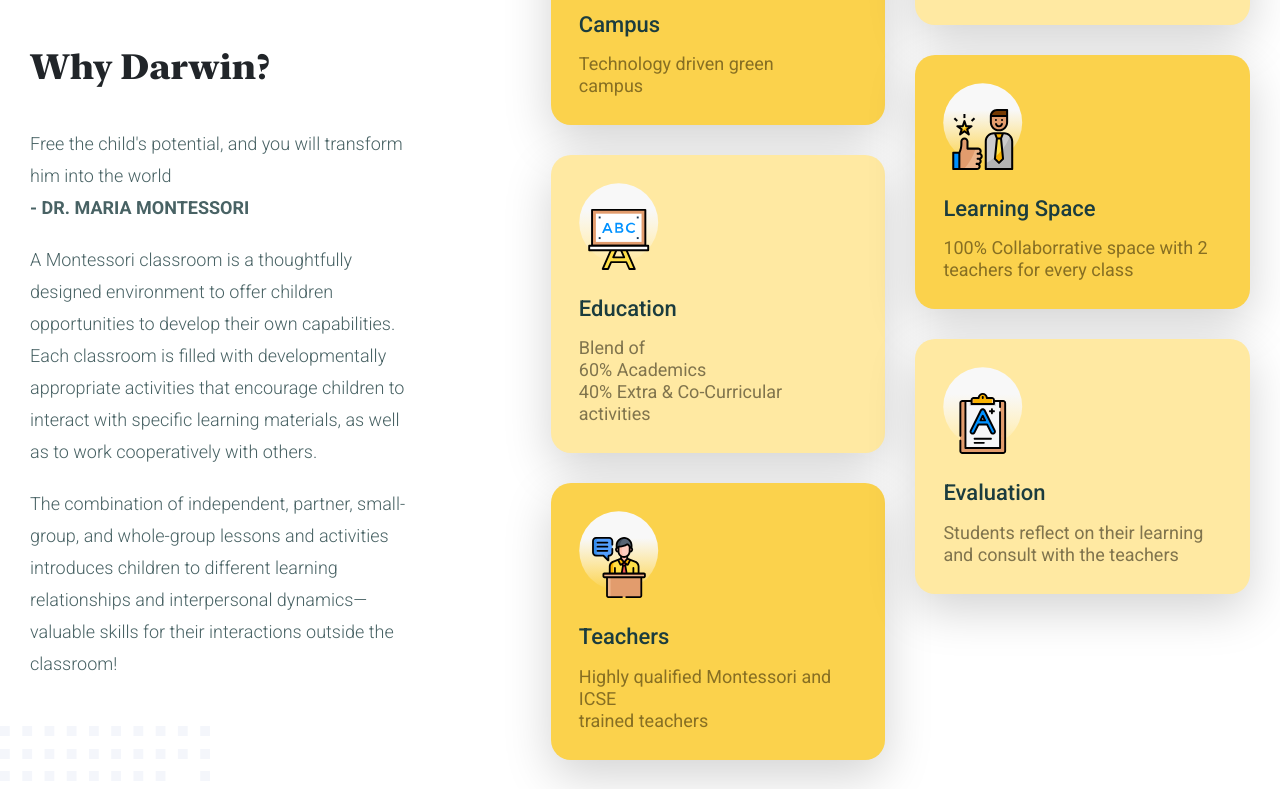
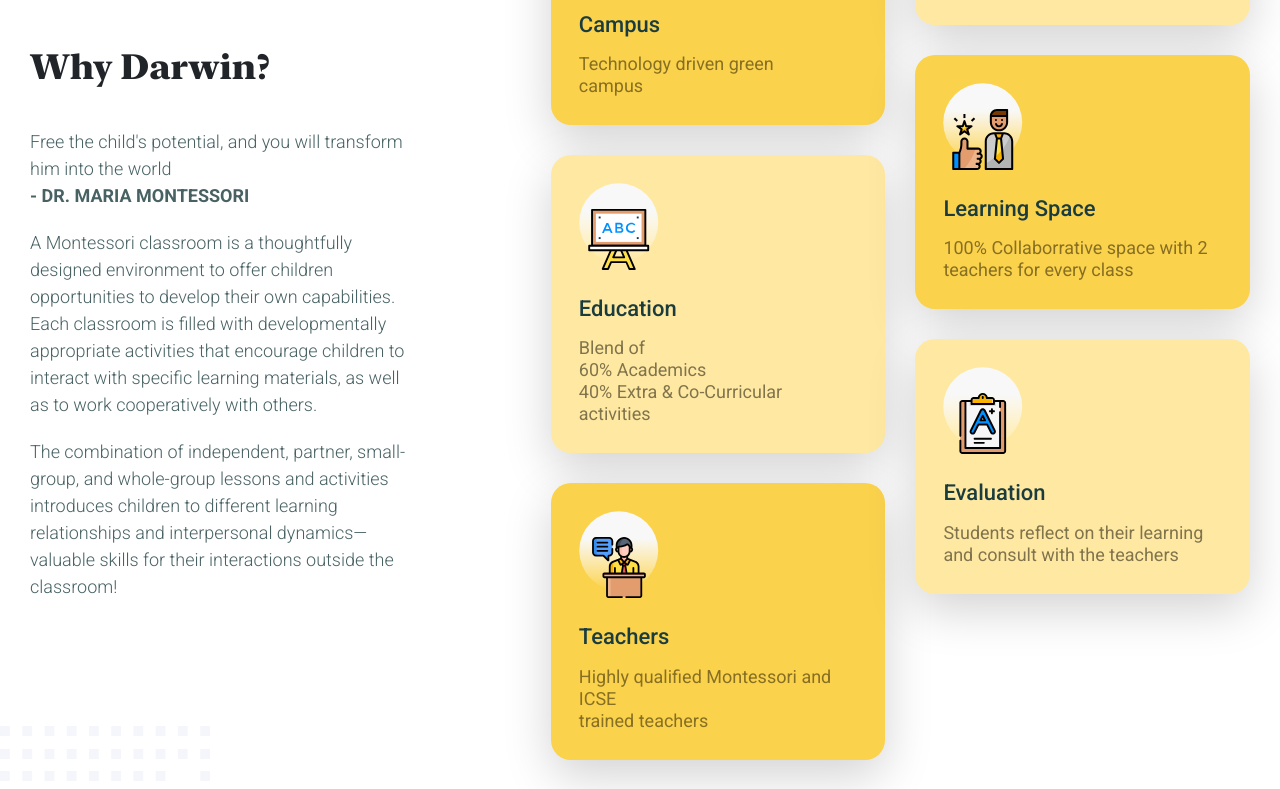
Before and after one commit to frontendvault/darwin, a plain HTML site: page index.html in a window 1280 px wide. Shown: the part 1711-2500 px from the top of the page. Drawn offline with Linux system fonts and the light colour scheme.

Commit message:
learnign page

```diff
--- a/scss/responsive.scss
+++ b/scss/responsive.scss
@@ -32,16 +32,21 @@
         //         padding-top: 300px!important;
         //     }
         // }
-
-
-    }
+        p {
+            font-size: 18px !important;
+            line-height: 27px;
+
+        }
+
+    }
+
 
     @media only screen and (min-width: 1025px) and (max-width: 1369px) {
 
         .container {
             p {
                 font-size: 18px !important;
-                line-height: 32px;
+                line-height: px;
             }
 
             h1 {
```
Also changed, not shown: scss/responsive.css, 1 other file.
